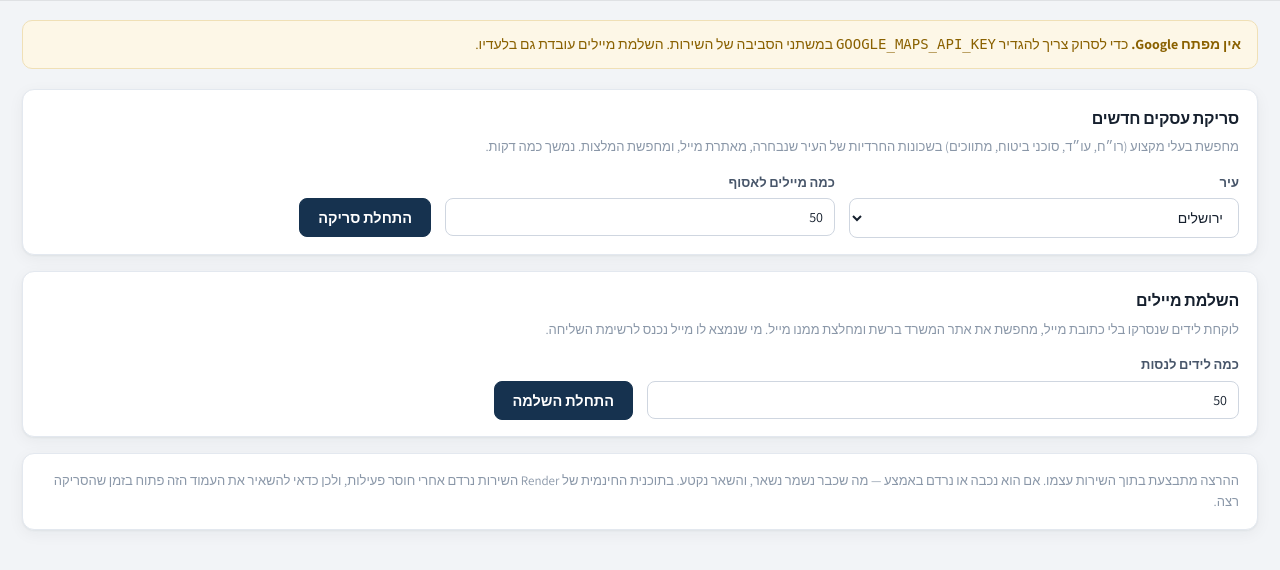
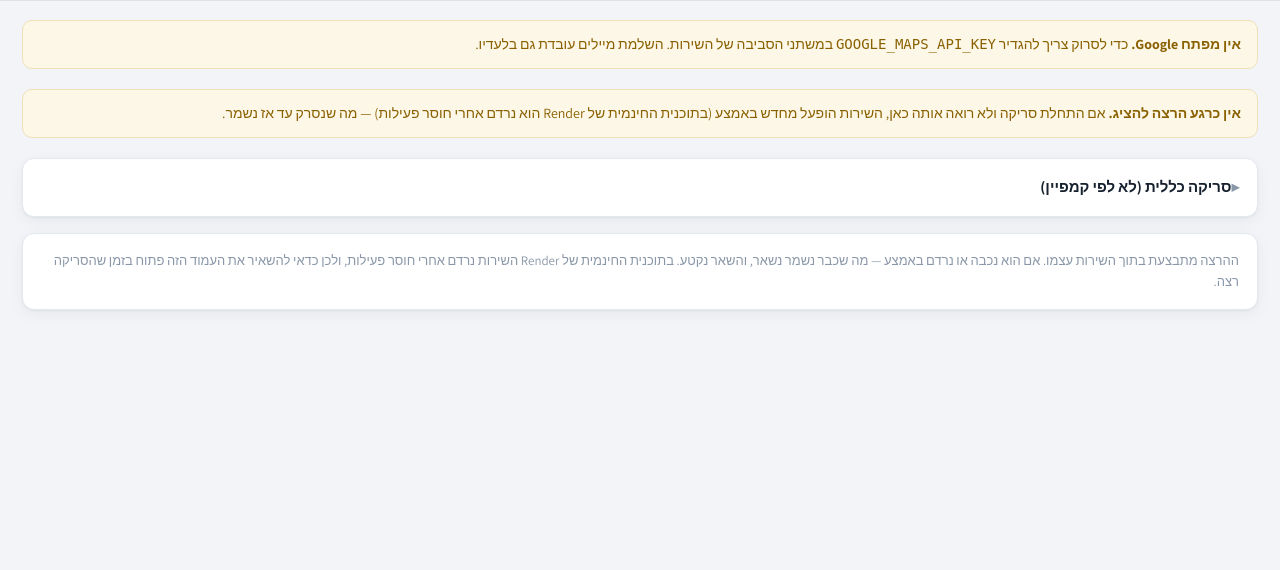
Before and after one commit to sy-nero/-_-, a Flask app: page /jobs in a window 1280 px wide. Shown: the part 58-628 px from the top of the page. Run offline with Flask 3, Linux system fonts and the light colour scheme.

Commit message:
סריקה: תנאי הסף מהאפליקציה, ותיקון היעלמות ההתקדמות
תנאי הסף לביקורות היו רק במשתני סביבה. עכשיו הם שדות בטופס הסריקה
("מינימום ביקורות", "דירוג מינימלי"), עם ברירת מחדל מההגדרות, ולכל
סריקה בנפרד. הערכים מוגבלים לטווח שפוי ומופיעים בכותרת ההרצה.

תיקון עיקרי: gunicorn רץ עם שני workers, וההרצה היא thread בתוך תהליך
אחד -- כך שהבקשה הבאה הגיעה לתהליך שלא מכיר אותה, ועמוד ההתקדמות יצא
ריק. worker אחד ב-render.yaml וב-Dockerfile.

- pipeline: scan_by_query מקבל min_reviews / min_rating
- webapp: קריאה מהטופס עם clamp, וברירת מחדל מ-config
- jobs.html: ההתקדמות בראש העמוד, הודעה ברורה כשאין הרצה, כפתור חזרה
  לקמפיין בסיום, והטפסים הכלליים מקופלים כדי שלא ייראו כפעולה הראשית

Co-Authored-By: Claude Opus 5 <noreply@anthropic.com>
Claude-Session: https://claude.ai/code/session_01Gd8wGWaCoSb6ZExiDvqztF

```diff
--- a/egud_bot/pipeline.py
+++ b/egud_bot/pipeline.py
@@ -234,7 +234,9 @@ def split_query(query: str) -> list[str]:
 
 def scan_by_query(cfg: Config, storage: Storage, query: str,
                   city: str = "jerusalem", target_emails: int = 50,
-                  campaign: str = "agent") -> dict:
+                  campaign: str = "agent",
+                  min_reviews: int | None = None,
+                  min_rating: float | None = None) -> dict:
     """
     סורק לפי תחום שהוזן כטקסט חופשי ("יועצים עסקיים", "מאמן עסקי").
 
@@ -245,6 +247,9 @@ def scan_by_query(cfg: Config, storage: Storage, query: str,
 
     השדה יכול להכיל כמה תחומים מופרדים בפסיקים; כל אחד נסרק בנפרד
     (split_query), והעצירה היא כשמגיעים ליעד המיילים — לא בסוף הרשימה.
+
+    min_reviews / min_rating — תנאי הסף לביקורות. אם לא הועברו, נלקחים
+    מהגדרות הסביבה (AGENT_MIN_REVIEWS / AGENT_MIN_RATING).
     """
     from data.neighborhoods import neighborhoods_for
 
@@ -252,11 +257,15 @@ def scan_by_query(cfg: Config, storage: Storage, query: str,
     if not terms:
         raise ValueError("צריך להזין תחום לחיפוש")
 
+    reviews_floor = cfg.agent_min_reviews if min_reviews is None else min_reviews
+    rating_floor = cfg.agent_min_rating if min_rating is None else min_rating
+
     client = make_client(cfg, include_reviews=(campaign == "agent"))
     neighborhoods = neighborhoods_for(city)
     summary = {"נסרקו": 0, "עברו סינון": 0, "חדשים": 0,
                "עם מייל": 0, "בלי מייל": 0, "עם המלצה": 0}
-    logger.info("תחומים לחיפוש: %s", " · ".join(terms))
+    logger.info("תחומים לחיפוש: %s (לפחות %d ביקורות, דירוג %.1f ומעלה)",
+                " · ".join(terms), reviews_floor, rating_floor)
 
     for nb in neighborhoods:
         for term in terms:
@@ -269,9 +278,9 @@ def scan_by_query(cfg: Config, storage: Storage, query: str,
                 lead = BusinessLead.from_place(place, neighborhood=nb.name)
                 if not lead.place_id:
                     continue
-                if not passes_filters_agent(lead, cfg.agent_min_reviews,
+                if not passes_filters_agent(lead, reviews_floor,
                                             cfg.require_operational,
-                                            cfg.agent_min_rating,
+                                            rating_floor,
                                             any_type=True):
                     continue
                 summary["עברו סינון"] += 1
--- a/render.yaml
+++ b/render.yaml
@@ -6,7 +6,9 @@ services:
     runtime: python
     plan: starter          # דיסק קבוע דורש תוכנית בתשלום; ב-free הנתונים נמחקים
     buildCommand: pip install -r requirements.txt
-    startCommand: gunicorn webapp.app:app --bind 0.0.0.0:$PORT --workers 2 --timeout 120
+    # worker אחד בכוונה: הסריקה רצה כ-thread בתוך התהליך, ועם שני workers
+    # הבקשה הבאה מגיעה לתהליך אחר שלא מכיר את ההרצה — וההתקדמות נעלמת
+    startCommand: gunicorn webapp.app:app --bind 0.0.0.0:$PORT --workers 1 --timeout 120
     healthCheckPath: /health
     disk:
       name: data
--- a/webapp/app.py
+++ b/webapp/app.py
@@ -264,6 +264,8 @@ def campaign_edit(campaign_id):
     return render_template("campaign.html", **view, text_fields=TEXT_FIELDS,
                            auto_fields=AUTO_FIELDS, manual_fields=MANUAL_FIELDS,
                            cities=CITIES, pool=pool_of(campaign),
+                           min_reviews=config.agent_min_reviews,
+                           min_rating=config.agent_min_rating,
                            terms=pipeline.split_query(_col(campaign, "search_query")),
                            just_saved=bool(request.args.get("saved")),
                            busy=runner.busy,
@@ -419,15 +421,27 @@ def campaign_scan(campaign_id):
         return redirect(url_for("campaign_edit", campaign_id=campaign_id))
 
     city = request.form.get("city") or "jerusalem"
-    target = _as_int(request.form.get("target")) or 50
-    target = max(1, min(target, 500))
+    target = max(1, min(_as_int(request.form.get("target")) or 50, 500))
     terms = pipeline.split_query(query)
+
+    # תנאי הסף לביקורות — נקבעים כאן לכל סריקה, וברירת המחדל מהסביבה
+    min_reviews = _as_int(request.form.get("min_reviews"))
+    if min_reviews is None:
+        min_reviews = config.agent_min_reviews
+    min_reviews = max(0, min(min_reviews, 100))
+    try:
+        min_rating = float(request.form.get("min_rating") or config.agent_min_rating)
+    except ValueError:
+        min_rating = config.agent_min_rating
+    min_rating = max(0.0, min(min_rating, 5.0))
 
     def work(job):
         storage = Storage(leads_db_path(source), campaign=source)
-        return pipeline.scan_by_query(config, storage, query, city, target, source)
+        return pipeline.scan_by_query(config, storage, query, city, target, source,
+                                      min_reviews=min_reviews, min_rating=min_rating)
 
-    title = f"חיפוש {' · '.join(terms)} ב{dict(CITIES).get(city, city)} (יעד {target})"
+    title = (f"חיפוש {' · '.join(terms)} ב{dict(CITIES).get(city, city)} "
+             f"(יעד {target}, מ-{min_reviews} ביקורות, דירוג {min_rating:g}+)")
     ok, msg = runner.start("scan", title, work)
     flash(msg)
     return redirect(url_for("jobs_page", campaign=campaign_id))
--- a/webapp/templates/base.html
+++ b/webapp/templates/base.html
@@ -159,6 +159,7 @@
   .grid { display:grid; gap:14px; }
   .grid.c2 { grid-template-columns:repeat(auto-fit,minmax(240px,1fr)); }
   .grid.c3 { grid-template-columns:repeat(auto-fit,minmax(210px,1fr)); }
+  .grid.c4 { grid-template-columns:repeat(auto-fit,minmax(150px,1fr)); }
 
   .btn, button {
       background:var(--brand); color:#fff; border:1px solid var(--brand);
@@ -219,6 +220,12 @@
   .pool b { display:block; font-size:20px; font-weight:700; color:var(--ink);
             line-height:1.2; }
   .pool span { font-size:11.5px; color:var(--muted); }
+  .subsec { border-top:1px solid var(--line); padding-top:14px; margin-top:14px; }
+  .subsec h3 { font-size:14.5px; font-weight:700; margin:0 0 4px; }
+  details.card > summary { list-style:none; }
+  details.card > summary::-webkit-details-marker { display:none; }
+  details.card > summary::before { content:"\25b8 "; color:var(--muted); }
+  details.card[open] > summary::before { content:"\25be "; }
   .editlink { font-weight:600; color:var(--brand); margin-inline-start:6px; }
   .flashfield { border-color:var(--good) !important;
                 box-shadow:0 0 0 3px var(--good-soft) !important; }
--- a/webapp/templates/jobs.html
+++ b/webapp/templates/jobs.html
@@ -16,8 +16,57 @@
 </div>
 {% endif %}
 
+{% if job %}
 <div class="card">
-  <h2>סריקת עסקים חדשים</h2>
+  <h2>{{ job.title }}</h2>
+  <p class="sub">
+    {% if job.status == 'running' %}רצה כבר {{ job.elapsed }} שניות · העמוד מתרענן לבד
+    {% elif job.status == 'done' %}הסתיימה אחרי {{ job.elapsed }} שניות
+    {% else %}נכשלה: {{ job.error }}{% endif %}
+  </p>
+
+  {% if job.summary %}
+  <div class="kpis" style="margin-bottom:14px;">
+    {% for key, value in job.summary.items() %}
+      <div class="kpi"><b>{{ value }}</b><span>{{ key }}</span></div>
+    {% endfor %}
+  </div>
+  {% endif %}
+
+  {% if job.lines %}
+  <div class="mail" style="max-height:340px; overflow:auto; padding:12px 14px;
+       background:#fbfcfe; border:1px solid var(--line); border-radius:8px;">{% for line in job.lines %}{{ line }}
+{% endfor %}</div>
+  {% endif %}
+
+  {% if job.status != 'running' and back_campaign %}
+  <div class="actionbar">
+    <a class="btn" href="{{ url_for('campaign_edit', campaign_id=back_campaign) }}#scan">
+      חזרה לקמפיין</a>
+    <span class="muted">התוצאות כבר במאגר — המספרים בקמפיין מעודכנים.</span>
+  </div>
+  {% endif %}
+</div>
+{% else %}
+<div class="warn">
+  <b>אין כרגע הרצה להציג.</b>
+  אם התחלת סריקה ולא רואה אותה כאן, השירות הופעל מחדש באמצע (בתוכנית
+  החינמית של Render הוא נרדם אחרי חוסר פעילות) — מה שנסרק עד אז נשמר.
+  {% if back_campaign %}
+  <a href="{{ url_for('campaign_edit', campaign_id=back_campaign) }}#scan">לחזור לקמפיין
+  ולהתחיל שוב</a>.
+  {% endif %}
+</div>
+{% endif %}
+
+<details class="card tight">
+  <summary style="cursor:pointer; font-weight:700;">סריקה כללית (לא לפי קמפיין)</summary>
+  <p class="sub" style="margin-top:12px;">
+    שני הכלים האלה עובדים על כל המאגר ולא לפי תחום של קמפיין מסוים.
+    בדרך כלל לא צריך אותם — הסריקה מתחילה מעמוד הקמפיין.
+  </p>
+<div class="subsec">
+  <h3>סריקת עסקים חדשים</h3>
   <p class="sub">
     מחפשת בעלי מקצוע (רו״ח, עו״ד, סוכני ביטוח, מתווכים) בשכונות החרדיות של
     העיר שנבחרה, מאתרת מייל, ומחפשת המלצות. נמשך כמה דקות.
@@ -35,8 +84,8 @@
   </form>
 </div>
 
-<div class="card">
-  <h2>השלמת מיילים</h2>
+<div class="subsec">
+  <h3>השלמת מיילים</h3>
   <p class="sub">
     לוקחת לידים שנסרקו בלי כתובת מייל, מחפשת את אתר המשרד ברשת ומחלצת ממנו
     מייל. מי שנמצא לו מייל נכנס לרשימת השליחה.
@@ -49,28 +98,7 @@
   </form>
 </div>
 
-{% if job %}
-<div class="card">
-  <h2>{{ job.title }}</h2>
-  <p class="sub">
-    {% if job.status == 'running' %}רצה כבר {{ job.elapsed }} שניות · העמוד מתרענן לבד
-    {% elif job.status == 'done' %}הסתיימה אחרי {{ job.elapsed }} שניות
-    {% else %}נכשלה: {{ job.error }}{% endif %}
-  </p>
-
-  {% if job.summary %}
-  <div class="kpis" style="margin-bottom:14px;">
-    {% for key, value in job.summary.items() %}
-      <div class="kpi"><b>{{ value }}</b><span>{{ key }}</span></div>
-    {% endfor %}
-  </div>
-  {% endif %}
-
-  <div class="mail" style="max-height:340px; overflow:auto; padding:12px 14px;
-       background:#fbfcfe; border:1px solid var(--line); border-radius:8px;">{% for line in job.lines %}{{ line }}
-{% endfor %}</div>
-</div>
-{% endif %}
+</details>
 
 <div class="card tight">
   <p class="muted" style="margin:0;">
```
Also changed, not shown: webapp/templates/campaign.html (+21 -9 lines), 1 other file.
